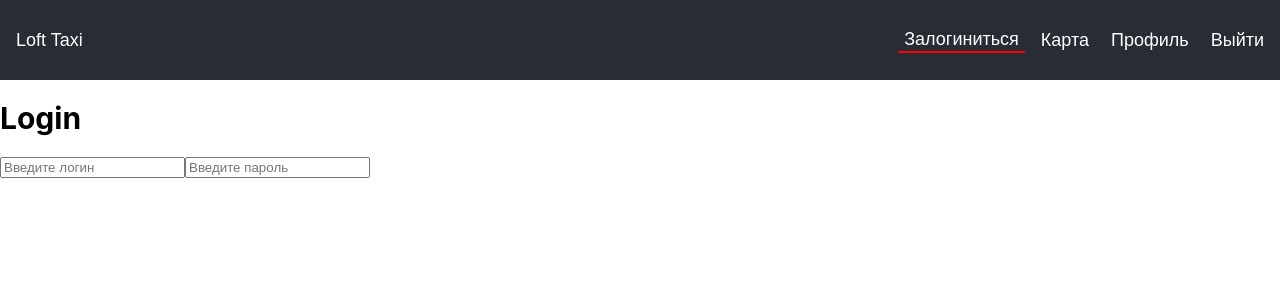
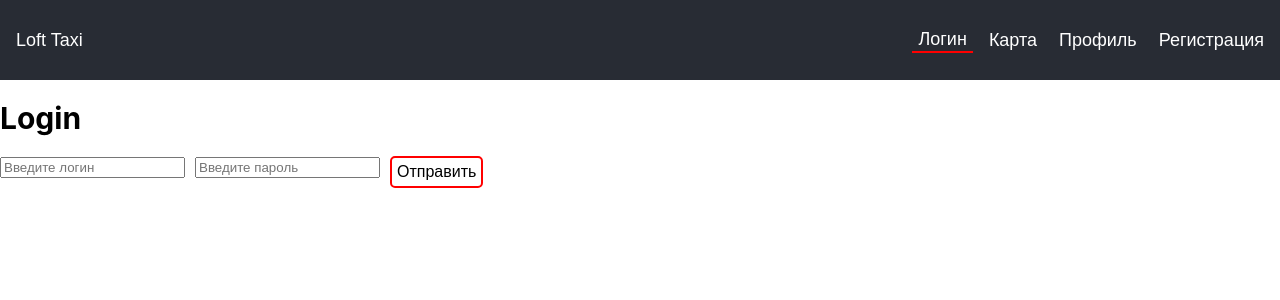
Before and after one commit to artmrsvch/react-taxi, a React (Create React App) app: page / in a window 1280 px wide. Shown: the top 300 px of the page. Built offline with nearby package versions, Linux system fonts and the light colour scheme.

Commit message:
improvement(modified components: app, header, login. add file: signin): improved navigation

```diff
--- a/src/App.js
+++ b/src/App.js
@@ -2,6 +2,8 @@ import React from 'react';
 import './App.scss';
 import Login from './login/Login';
 import Profile from './profile/profile';
+import Map from './map/map';
+import SignIN from './signIn/signin';
 import Header from './header/Header';
 
 
@@ -13,11 +15,7 @@ class App extends React.Component {
         this.handleClick = this.handleClick.bind(this);
     }
 
-    handleClick(page, target) {
-      for(let child of target.parentElement.children) {
-          child.classList.remove('active')
-      }
-      target.classList.add('active')
+    handleClick(page) {
         this.setState({
             setState: page
         })
@@ -26,7 +24,9 @@ class App extends React.Component {
     renderDynamicPage(page) {
         switch (page) {
             case 'profile': return <Profile />
-        case 'login': return <Login />
+            case 'login': return <Login handle={this.handleClick}/>
+            case 'map': return <Map />
+            case 'signin': return <SignIN handle={this.handleClick}/>
 
             default: return <div className="default"><h1 className="title">Страница пока не создана</h1></div>
         }
@@ -35,7 +35,7 @@ class App extends React.Component {
     render() {
         return (
             <div className="App">
-          <Header setState={'login'} handle={this.handleClick} />
+              <Header setState={this.state.setState} handle={this.handleClick} />
               {this.renderDynamicPage(this.state.setState)}
             </div>
         );
--- a/src/App.scss
+++ b/src/App.scss
@@ -4,6 +4,7 @@ button {
   background: none;
   font-size: inherit;
   color: inherit;
+  cursor: pointer;
 }
 .App {
   display: flex;
@@ -29,7 +30,6 @@ button {
   padding: 0 10px;
 }
 .App-nav__item {
-  cursor: pointer;
   margin-right: 10px;
 
   &:last-child {
--- a/src/header/Header.js
+++ b/src/header/Header.js
@@ -9,15 +9,51 @@ class Header extends React.Component {
         };
     }
 
+    addActiveClass(props) {
+        const appNav = document.querySelector('.App-nav');
+        for (let child of appNav.children) {
+            child.classList.remove('active')
+            if (child.getAttribute('data-name') === props.setState) {
+                child.classList.add('active');
+            }
+        }
+    }
+    componentDidMount() {
+        this.addActiveClass(this.state)
+    }
+    componentDidUpdate() {
+        this.addActiveClass(this.props)
+    }
+
     render() {
         return (
             <header className="App-header">
                 <button className="App-logo">Loft Taxi</button>
                 <div className="App-nav">
-                    <button onClick={e => this.state.handleClick('login', e.target)} className="App-nav__item active">Залогиниться</button>
-                    <button onClick={e => this.state.handleClick('map', e.target)} className="App-nav__item">Карта</button>
-                    <button onClick={e => this.state.handleClick('profile', e.target)} className="App-nav__item">Профиль</button>
-                    <button onClick={e => this.state.handleClick('logout', e.target)} className="App-nav__item">Выйти</button>
+                    <button
+                        onClick={e => this.state.handleClick('login', e.target)}
+                        className="App-nav__item"
+                        data-name="login"
+                        >Логин
+                    </button>
+                    <button
+                        onClick={e => this.state.handleClick('map', e.target)}
+                        className="App-nav__item"
+                        data-name="map"
+                        >Карта
+                    </button>
+                    <button
+                        onClick={e => this.state.handleClick('profile', e.target)}
+                        className="App-nav__item"
+                        data-name="profile"
+                        >Профиль
+                    </button>
+                    <button
+                        onClick={e => this.state.handleClick('signin', e.target)}
+                        className="App-nav__item"
+                        data-name="signin"
+                        >Регистрация
+                    </button>
                 </div>
             </header>
         )
--- a/src/login/Login.js
+++ b/src/login/Login.js
@@ -2,15 +2,23 @@ import React from 'react';
 import './login.scss';
 
 class Login extends React.Component {
+    constructor(props) {
+        super(props);
+        this.state = {
+            handleClick: props.handle
+        }
+    }
     render() {
-
         return (
             <div className="Login">
                 <h1 className="title">Login</h1>
-                <div className="Login-inputs">
-                    <input type="text" className="Login-inputs__userName" placeholder="Введите логин"/>
-                    <input type="text" className="Login-inputs__userPass" placeholder="Введите пароль"/>
-                </div>
+                <form className="Login-form" onSubmit={()=>this.state.handleClick('map')}>
+                    <div className="Login-form__inp-block">
+                        <input type="text" className="Login-inputs__userName" placeholder="Введите логин"/>
+                        <input type="text" className="Login-inputs__userPass" placeholder="Введите пароль"/>
+                    </div>
+                    <button className="Login-btn" type="submit">Отправить</button>
+                </form>
             </div>
         )
     }
--- a/src/login/login.scss
+++ b/src/login/login.scss
@@ -5,3 +5,15 @@
 .Login {
     flex: 1;
 }
+.Login-form {
+    display: flex;
+}
+.Login-btn {
+    border: 2px red solid;
+    border-radius: 5px;
+    padding: 5px;
+    margin-left: 10px;
+}
+.Login-inputs__userName {
+    margin-right: 10px;
+}
--- /dev/null
+++ b/src/map/map.js
@@ -0,0 +1,14 @@
+import React from 'react';
+import './map.scss';
+
+class Map extends React.Component {
+    render() {
+        return (
+            <div className="default">
+                <h1 className="Title">Map</h1>
+            </div>
+        )
+    }
+}
+
+export default Map
--- /dev/null
+++ b/src/signIn/signin.js
@@ -0,0 +1,29 @@
+import React from 'react';
+import './signin.scss';
+
+class SignIn extends React.Component {
+    constructor(props) {
+        super(props);
+        this.state = {
+            handleClick: props.handle
+        }
+    }
+    render() {
+        return (
+            <div className="default">
+                <h1 className="title">Регистрация</h1>
+                <form onSubmit={()=>this.state.handleClick('map')}>
+                    <input type="email" placeholder="Введите email"/>
+                    <div>
+                        <input type="text" placeholder="Введите Имя"/>
+                        <input type="text" placeholder="Введите Фвмилию"/>
+                    </div>
+                    <input type="password" placeholder="Введите Пароль"/>
+                    <button className="Sign-btn" type="submit">Регистрация</button>
+                </form>
+            </div>
+        )
+    }
+}
+
+export default SignIn
--- /dev/null
+++ b/src/signIn/signin.scss
@@ -0,0 +1,6 @@
+.Sign-btn {
+    border: 2px red solid;
+    border-radius: 5px;
+    padding: 5px;
+    margin-left: 10px;
+}
```
Also changed, not shown: src/map/map.scss (added). Lines whose indentation alone changed are shown as unchanged.
